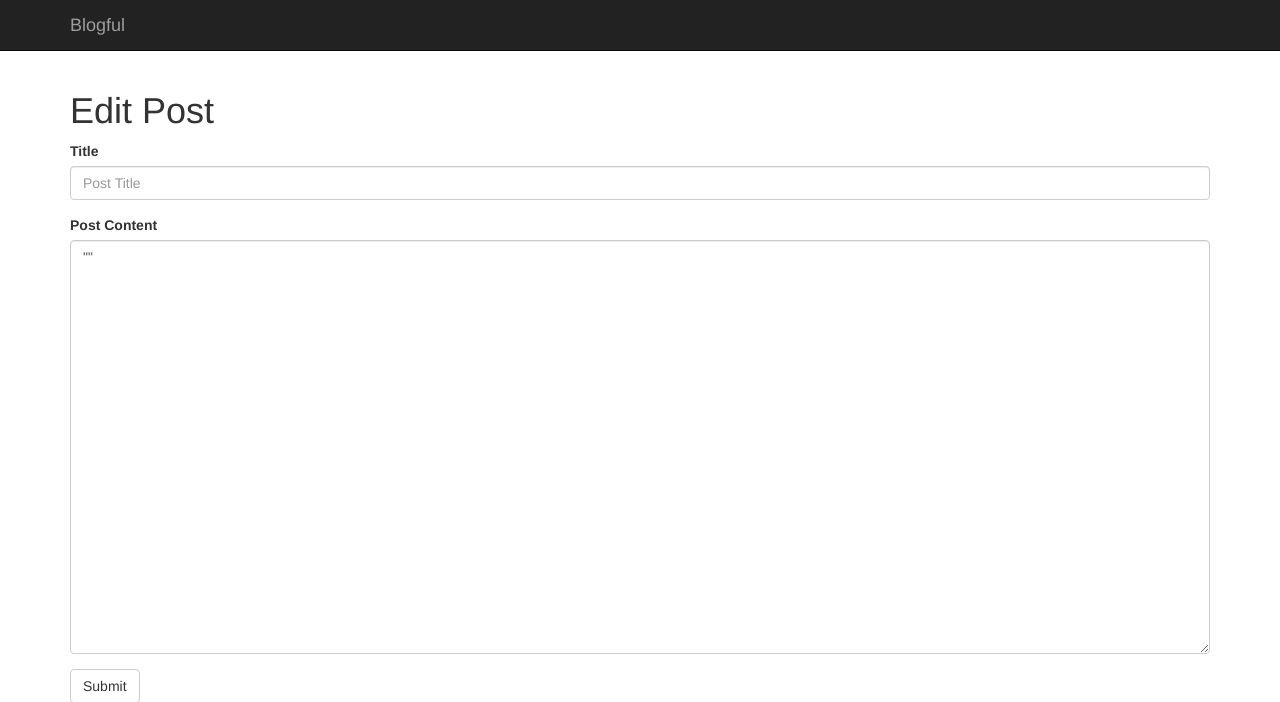
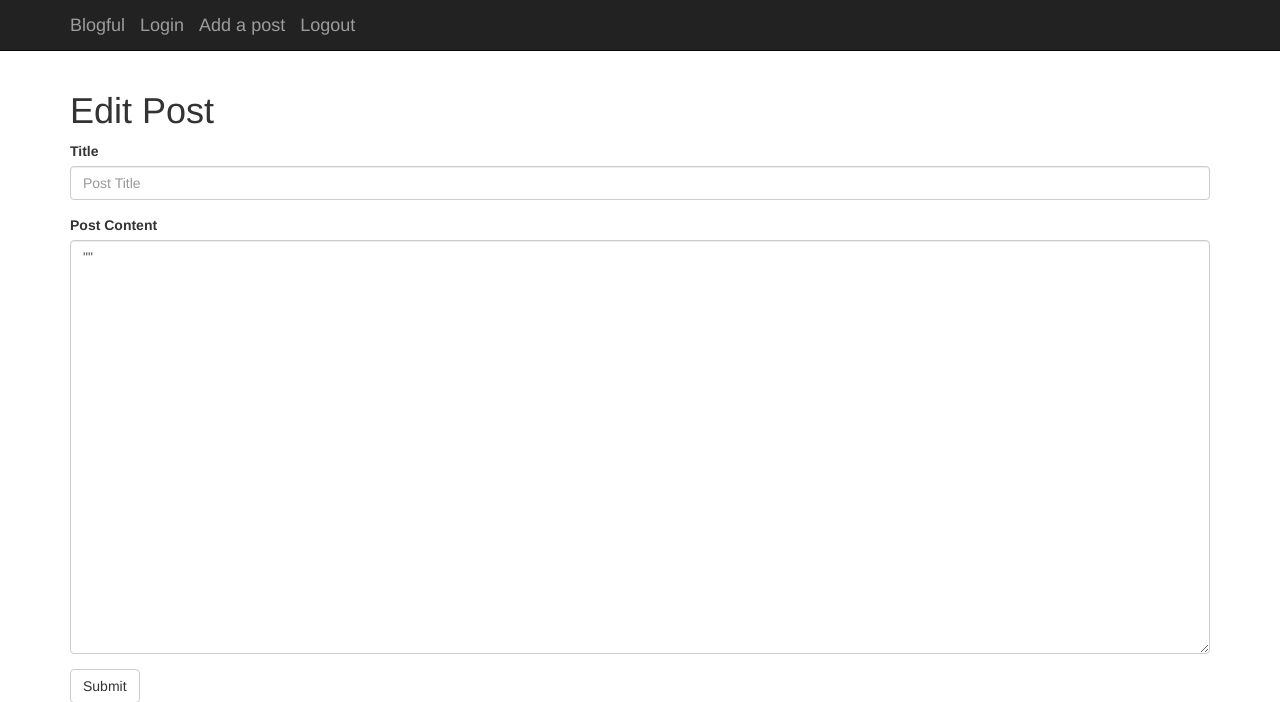
Before and after one commit to bb071988/blog, a Flask app: page /post/1/edit in a window 1280 px wide. Shown: the top 702 px of the page. Run offline with Flask 2, Linux system fonts and the light colour scheme; some libraries are stand-ins or nearby versions.

Commit message:
first commit

```diff
--- a/blog/static/css/main.css
+++ b/blog/static/css/main.css
@@ -2,3 +2,8 @@
     margin-top: 20px;
     font-size: 1.5em;
 }
+
+div.logout {
+    color: blue;
+	font-size:30px;
+}
--- a/blog/templates/base.html
+++ b/blog/templates/base.html
@@ -31,6 +31,10 @@
                         <span class="icon-bar"></span>
                     </button>
                     <a class="navbar-brand" href="{{ url_for('posts') }}">Blogful</a>
+                    <a class="navbar-brand" href="{{url_for('login_get')}}">Login</a>
+                    <a class="navbar-brand" href="{{url_for('add_post_post')}}">Add a post</a>
+                    <a class="navbar-brand" href="{{url_for('logout')}}">Logout</a>
+
                 </div>
                 <div class="collapse navbar-collapse">
                     <ul class="nav navbar-nav navbar-right">
--- /dev/null
+++ b/blog/templates/logout.html
@@ -0,0 +1,4 @@
+{% extends "base.html" %}
+{% block content %}
+<div class = "logout">You are logged out.  Thanks for reading blogful</div>
+{% endblock %}
--- a/blog/views.py
+++ b/blog/views.py
@@ -106,6 +106,7 @@
 
 from flask import flash
 from flask.ext.login import login_user
+from flask.ext.login import logout_user  ## working here for logout
 from werkzeug.security import check_password_hash
 from .models import User
 
@@ -120,3 +121,15 @@
 
     login_user(user)
     return redirect(request.args.get('next') or url_for("posts"))
+
+# @app.route("/logout",methods=["GET"])
+# def logout():
+#         flask.ext.login.logout_user()
+#         return redirect(url_for("posts"))
+
+### modified version of logout from flask doc https://flask-login.readthedocs.org/en/latest/
+@app.route("/logout")
+@login_required
+def logout():
+    logout_user()
+    return render_template("logout.html")
```
